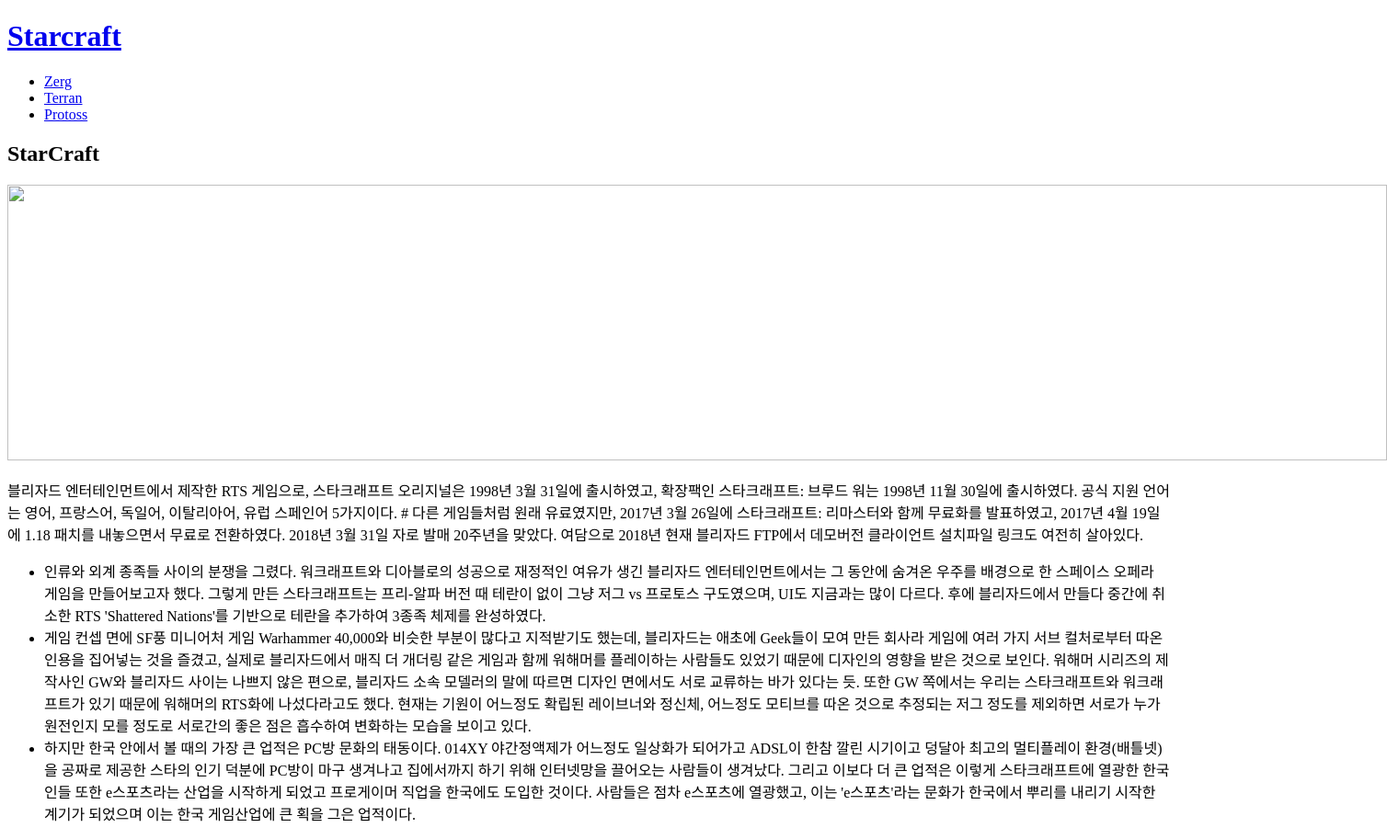
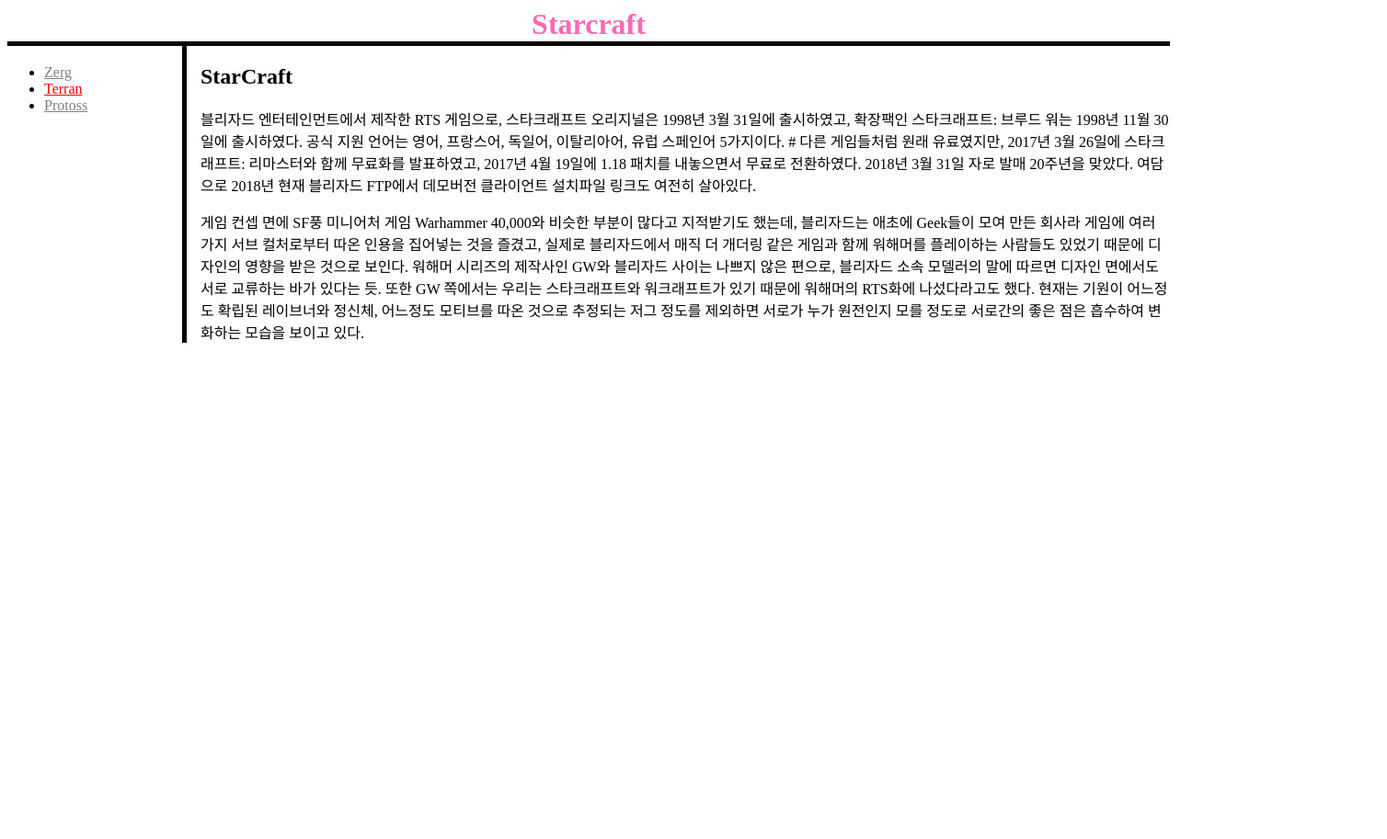
Before and after one commit to shanells1/practice, a plain HTML site: page htmlpractice.html in a window 1280 px wide. Shown: the whole page at 92% size, 1508 px wide, since content can reach past the window. After the commit the page ends 800 px from the top, so only its background shows below. Drawn offline with Linux system fonts and the light colour scheme.

Commit message:
csspractice

```diff
--- /dev/null
+++ b/csspractice.css
@@ -0,0 +1,39 @@
+a {
+    color: grey;
+}
+h1{
+    text-align: center;
+    color: hotpink;
+    border-bottom: 5px solid black;
+    margin: 0px;
+}
+.saw {
+    color: gray;
+}
+#active {
+    color: red;
+}
+.tribe {
+    border-right: black 5px solid;
+    width: 150px;
+    margin-top: 0px;
+    padding-top: 20px;
+}
+.grid {
+    display: grid;
+    grid-template-columns: 200px 1fr;
+}
+.article {
+    padding-left: 10px;
+}
+@media(max-width:300px) {
+    .grid {
+        display: block;
+    }
+    .tribe {
+        border-right: none;
+    }
+    h1 {
+        border-bottom: none;
+    }
+}
--- a/htmlpractice.html
+++ b/htmlpractice.html
@@ -5,39 +5,30 @@
     <meta http-equiv="X-UA-Compatible" content="IE=edge">
     <meta name="viewport" content="width=device-width, initial-scale=1.0">
     <title>html practice</title>
+    <link rel="stylesheet" href="csspractice.css">
 </head>
 <body>
-    <h1><a href="htmlpractice.html">Starcraft</a></h1>
-    <ul>
-        <li><a href="zerg.html">Zerg</a></li>
-        <li><a href="Terran.html">Terran</a></li>
+    <h1>Starcraft</h1>
+
+    <div class="grid">
+      <ul class="tribe">
+        <li><a href="zerg.html" class="saw">Zerg</a></li>
+        <li><a href="Terran.html"class="saw" id="active">Terran</a></li>
         <li><a href="protoss.html">Protoss</a></li>
       </ul>
+        <div class="article">
             <h2>StarCraft</h2>
-<img src="/Users/yuhaamin/Desktop/practice/starcraft.jpg" width="1500px" height="300px">
             <p>블리자드 엔터테인먼트에서 제작한 RTS 게임으로, 스타크래프트 오리지널은 1998년 3월 31일에 출시하였고, 확장팩인 스타크래프트: 브루드 워는 1998년 11월 30일에
                 출시하였다. 공식 지원 언어는 영어, 프랑스어, 독일어, 이탈리아어, 유럽 스페인어 5가지이다. # 다른 게임들처럼 원래 유료였지만, 2017년 3월 26일에
                 스타크래프트: 리마스터와 함께 무료화를 발표하였고, 2017년 4월 19일에 1.18 패치를 내놓으면서 무료로 전환하였다. 2018년 3월 31일 자로 발매
                 20주년을 맞았다. 여담으로 2018년 현재 블리자드 FTP에서 데모버전 클라이언트 설치파일 링크도 여전히 살아있다.</p>
-    <p>
-        <ul>
-            <li>인류와 외계 종족들 사이의 분쟁을 그렸다. 워크래프트와 디아블로의 성공으로 재정적인 여유가 생긴 블리자드 엔터테인먼트에서는 그 동안에 숨겨온 우주를
-                배경으로 한 스페이스 오페라 게임을 만들어보고자 했다. 그렇게 만든 스타크래프트는 프리-알파 버전 때 테란이 없이 그냥 저그 vs 프로토스 구도였으며,
-                UI도 지금과는 많이 다르다. 후에 블리자드에서 만들다 중간에 취소한 RTS 'Shattered Nations'를 기반으로 테란을 추가하여 3종족 체제를
-                완성하였다.</li>
-            <li> 게임 컨셉 면에 SF풍 미니어처 게임 Warhammer 40,000와 비슷한 부분이 많다고 지적받기도 했는데, 블리자드는 애초에 Geek들이 모여 만든 회사라
+                <p>게임 컨셉 면에 SF풍 미니어처 게임 Warhammer 40,000와 비슷한 부분이 많다고 지적받기도 했는데, 블리자드는 애초에 Geek들이 모여 만든 회사라
                     게임에 여러 가지 서브 컬처로부터 따온 인용을 집어넣는 것을 즐겼고, 실제로 블리자드에서 매직 더 개더링 같은 게임과 함께 워해머를 플레이하는
                     사람들도 있었기 때문에 디자인의 영향을 받은 것으로 보인다. 워해머 시리즈의 제작사인 GW와 블리자드 사이는 나쁘지 않은 편으로, 블리자드 소속
                     모델러의 말에 따르면 디자인 면에서도 서로 교류하는 바가 있다는 듯. 또한 GW 쪽에서는 우리는 스타크래프트와 워크래프트가 있기 때문에 워해머의
                     RTS화에 나섰다라고도 했다. 현재는 기원이 어느정도 확립된 레이브너와 정신체, 어느정도 모티브를 따온 것으로 추정되는 저그 정도를 제외하면
-                서로가 누가 원전인지 모를 정도로 서로간의 좋은 점은 흡수하여 변화하는 모습을 보이고 있다.</li>
-            <li>하지만 한국 안에서 볼 때의 가장 큰 업적은 PC방 문화의 태동이다. 014XY 야간정액제가 어느정도 일상화가 되어가고 ADSL이 한참 깔린 시기이고 덩달아
-                최고의 멀티플레이 환경(배틀넷)을 공짜로 제공한 스타의 인기 덕분에 PC방이 마구 생겨나고 집에서까지 하기 위해 인터넷망을 끌어오는 사람들이 생겨났다.
-                그리고 이보다 더 큰 업적은 이렇게 스타크래프트에 열광한 한국인들 또한 e스포츠라는 산업을 시작하게 되었고 프로게이머 직업을 한국에도 도입한
-                것이다. 사람들은 점차 e스포츠에 열광했고, 이는 'e스포츠'라는 문화가 한국에서 뿌리를 내리기 시작한 계기가 되었으며 이는 한국 게임산업에 큰
-                획을 그은 업적이다.</li>
-       </ul>
-    </p>
-
+                    서로가 누가 원전인지 모를 정도로 서로간의 좋은 점은 흡수하여 변화하는 모습을 보이고 있다.</p>
+        </div>
+    </div>
 </body>
 </html>
```
Lines whose indentation alone changed are shown as unchanged.
